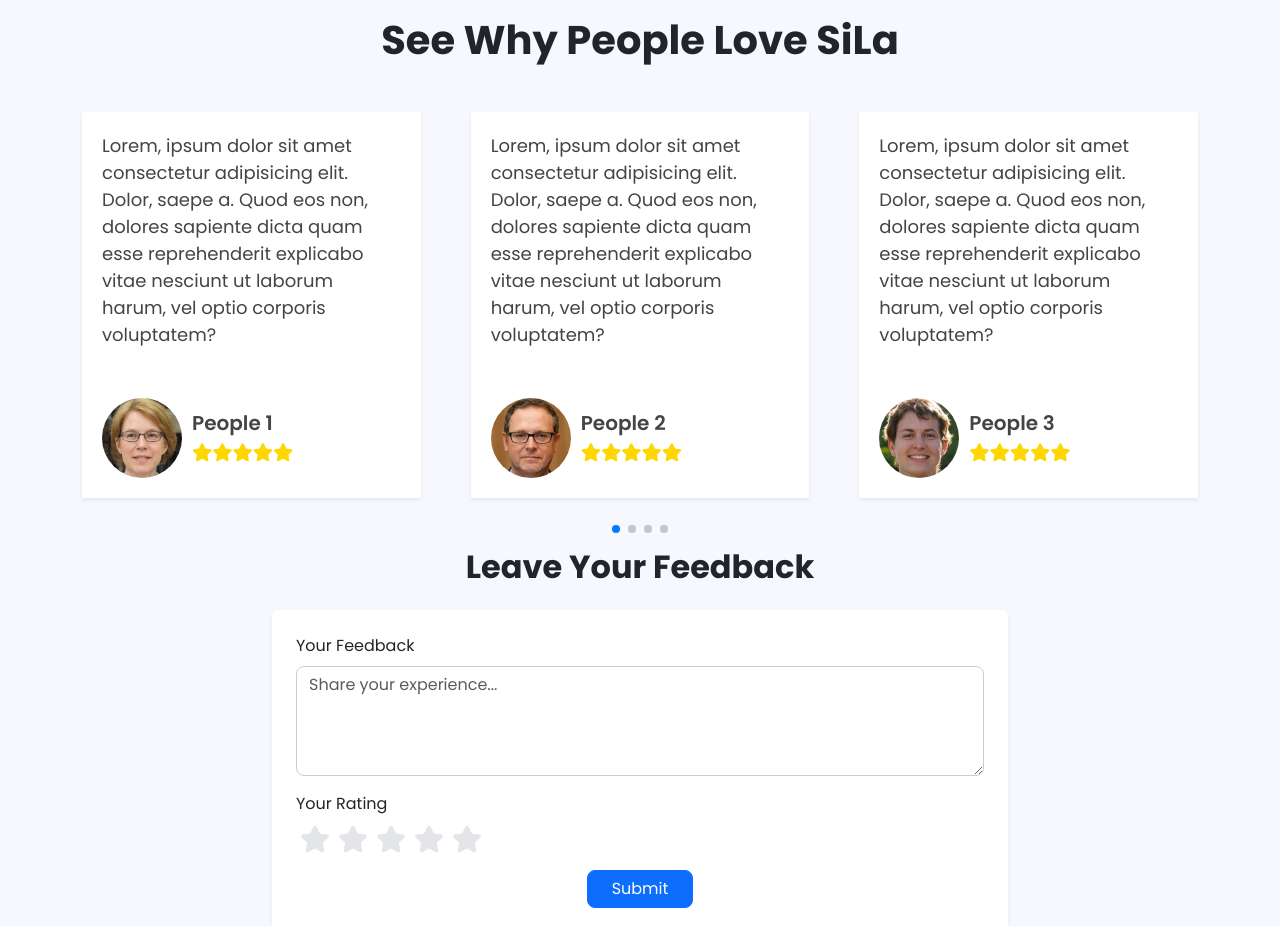
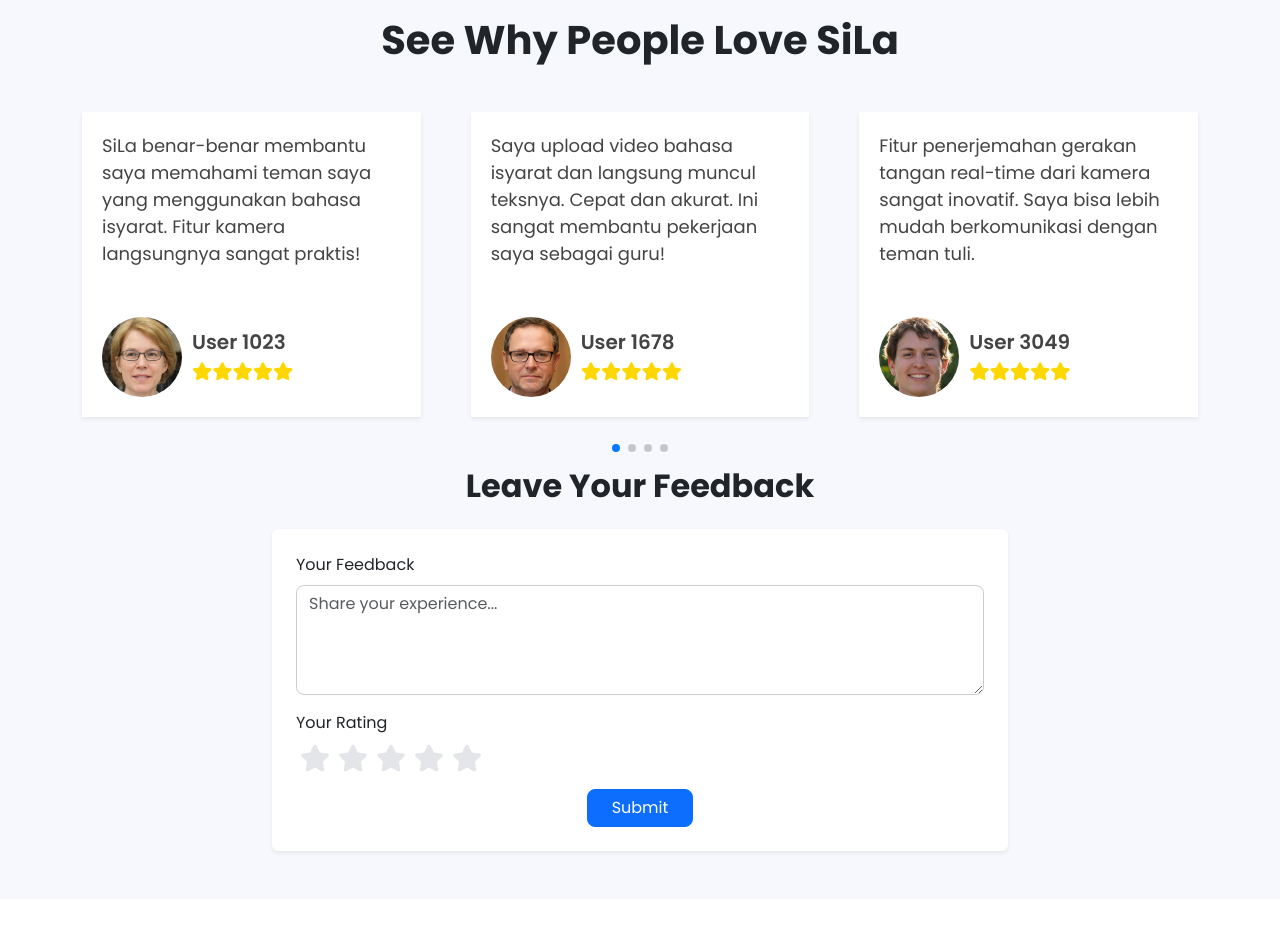
Before and after one commit to andresaputra26/sila-frontend, a React (Vite) app: page / in a window 1280 px wide. Shown: the part 2480-3406 px from the top of the page. Built offline with nearby package versions, Linux system fonts and the light colour scheme.

Commit message:
update testimonial

```diff
--- a/src/data/index.js
+++ b/src/data/index.js
@@ -140,9 +140,9 @@
 export const dataSwiper = [
     {
         id: 1,
-        desc: "Lorem, ipsum dolor sit amet consectetur adipisicing elit. Dolor, saepe a. Quod eos non, dolores sapiente dicta quam esse reprehenderit explicabo vitae nesciunt ut laborum harum, vel optio corporis voluptatem?",
+        desc: "SiLa benar-benar membantu saya memahami teman saya yang menggunakan bahasa isyarat. Fitur kamera langsungnya sangat praktis!",
         image: People1,
-        name: "People 1",
+        name: "User 1023",
         star1: "fa-solid fa-star",
         star2: "fa-solid fa-star",
         star3: "fa-solid fa-star",
@@ -151,9 +151,9 @@
     },
     {
         id: 2,
-        desc: "Lorem, ipsum dolor sit amet consectetur adipisicing elit. Dolor, saepe a. Quod eos non, dolores sapiente dicta quam esse reprehenderit explicabo vitae nesciunt ut laborum harum, vel optio corporis voluptatem?",
+        desc: "Saya upload video bahasa isyarat dan langsung muncul teksnya. Cepat dan akurat. Ini sangat membantu pekerjaan saya sebagai guru!",
         image: People2,
-        name: "People 2",
+        name: "User 1678",
         star1: "fa-solid fa-star",
         star2: "fa-solid fa-star",
         star3: "fa-solid fa-star",
@@ -162,9 +162,9 @@
     },
     {
         id: 3,
-        desc: "Lorem, ipsum dolor sit amet consectetur adipisicing elit. Dolor, saepe a. Quod eos non, dolores sapiente dicta quam esse reprehenderit explicabo vitae nesciunt ut laborum harum, vel optio corporis voluptatem?",
+        desc: "Fitur penerjemahan gerakan tangan real-time dari kamera sangat inovatif. Saya bisa lebih mudah berkomunikasi dengan teman tuli.",
         image: People3,
-        name: "People 3",
+        name: "User 3049",
         star1: "fa-solid fa-star",
         star2: "fa-solid fa-star",
         star3: "fa-solid fa-star",
@@ -173,9 +173,9 @@
     },
     {
         id: 4,
-        desc: "Lorem, ipsum dolor sit amet consectetur adipisicing elit. Dolor, saepe a. Quod eos non, dolores sapiente dicta quam esse reprehenderit explicabo vitae nesciunt ut laborum harum, vel optio corporis voluptatem?",
+        desc: "SiLa membuat dunia lebih inklusif. Teknologinya memudahkan saya berinteraksi tanpa batas bahasa isyarat.",
         image: People1,
-        name: "People 4",
+        name: "User 4820",
         star1: "fa-solid fa-star",
         star2: "fa-solid fa-star",
         star3: "fa-solid fa-star",
@@ -184,9 +184,9 @@
     },
     {
         id: 5,
-        desc: "Lorem, ipsum dolor sit amet consectetur adipisicing elit. Dolor, saepe a. Quod eos non, dolores sapiente dicta quam esse reprehenderit explicabo vitae nesciunt ut laborum harum, vel optio corporis voluptatem?",
+        desc: "Sebagai penerjemah bahasa isyarat, aplikasi ini sangat membantu dalam mengkonversi video ke teks secara cepat dan efisien.",
         image: People2,
-        name: "People 5",
+        name: "User 5932",
         star1: "fa-solid fa-star",
         star2: "fa-solid fa-star",
         star3: "fa-solid fa-star",
@@ -195,9 +195,9 @@
     },
     {
         id: 6,
-        desc: "Lorem, ipsum dolor sit amet consectetur adipisicing elit. Dolor, saepe a. Quod eos non, dolores sapiente dicta quam esse reprehenderit explicabo vitae nesciunt ut laborum harum, vel optio corporis voluptatem?",
+        desc: "Teknologi seperti ini sangat dibutuhkan! Akhirnya ada alat yang benar-benar paham bahasa isyarat dengan baik.",
         image: People3,
-        name: "People 6",
+        name: "User 6891",
         star1: "fa-solid fa-star",
         star2: "fa-solid fa-star",
         star3: "fa-solid fa-star",
--- a/src/pages/HomePage.jsx
+++ b/src/pages/HomePage.jsx
@@ -17,6 +17,10 @@
   const [rating, setRating] = useState(0);
   const [hover, setHover] = useState(0);
   const [showModal, setShowModal] = useState(false);
+  const [testiSwiper, setTestiSwiper] = useState(() => {
+    const stored = localStorage.getItem('testiSwiper');
+    return stored ? JSON.parse(stored) : dataSwiper;
+  })
 
   const handleSubmit = async (e) => {
     e.preventDefault();
@@ -24,6 +28,24 @@
 
     try {
       await submitFeedback({ feedback, rating });
+
+      const newFeedback = {
+        id: Date.now(),
+        desc: feedback,
+        image: `https://ui-avatars.com/api/?name=User${Math.floor(Math.random() * 1000)}&background=random`,
+        name: `User ${Math.floor(1000 + Math.random() * 9000)}`, // generate otomatis
+        ...[1, 2, 3, 4, 5].reduce((acc, i) => ({
+          ...acc,
+          [`star${i}`]: i <= rating ? "fa-solid fa-star" : "fa-regular fa-star"
+        }), {}),
+      };
+
+      setTestiSwiper(prev => {
+        const updated = [newFeedback, ...prev];
+        localStorage.setItem('testiSwiper', JSON.stringify(updated));
+        return updated;
+      });
+
       e.target.reset();
       setRating(0);
       setShowModal(true);
@@ -121,7 +143,7 @@
               modules={[Pagination]}
               className="mySwiper"
             >
-              {dataSwiper.map((data) => (
+              {testiSwiper.map((data) => (
                 <SwiperSlide key={data.id} className='shadow-sm'>
                   <p className='desc'>{data.desc}</p>
                   <div className='people'>
```
